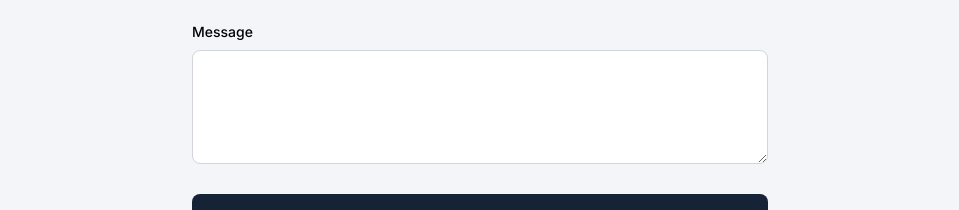
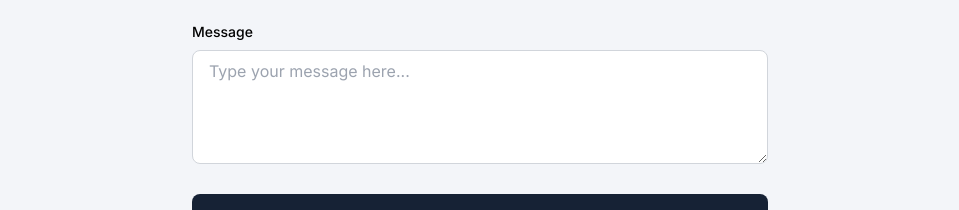
Before and after one commit to fidodo/new-portfolio, a Next.js app: page / in a window 1280 px wide. Shown: the part 4810-5020 px from the top of the page, without its empty margins (160-1119 px from the left). Built offline with nearby package versions, Linux system fonts and the light colour scheme.

Commit message:
fix:textarea issue fix

```diff
--- a/app/components/Contact.tsx
+++ b/app/components/Contact.tsx
@@ -15,7 +15,7 @@ const Github = dynamic(() => import("lucide-react").then((mod) => mod.Github), {
 });
 const Linkedin = dynamic(
   () => import("lucide-react").then((mod) => mod.Linkedin),
-  { ssr: false },
+  { ssr: false }
 );
 
 export default function Contact() {
@@ -26,11 +26,11 @@ export default function Contact() {
   });
   const [isSubmitting, setIsSubmitting] = useState(false);
   const [submitStatus, setSubmitStatus] = useState<null | "success" | "error">(
-    null,
+    null
   );
 
   const handleChange = (
-    e: React.ChangeEvent<HTMLInputElement | HTMLTextAreaElement>,
+    e: React.ChangeEvent<HTMLInputElement | HTMLTextAreaElement>
   ) => {
     const { name, value } = e.target;
     setFormData((prev) => ({
@@ -200,12 +200,13 @@ export default function Contact() {
               Message
             </label>
             <textarea
+              placeholder="Type your message here..."
               id="message"
               name="message"
               value={formData.message}
               onChange={handleChange}
               rows={4}
-              className="w-full px-4 py-2 rounded-lg border border-gray-300 focus:ring-2 focus:ring-primary focus:border-transparent"
+              className="w-full px-4 py-2 rounded-lg border border-gray-300 focus:ring-2 focus:ring-primary focus:border-transparent text-gray-900"
               required
             ></textarea>
           </motion.div>
```
